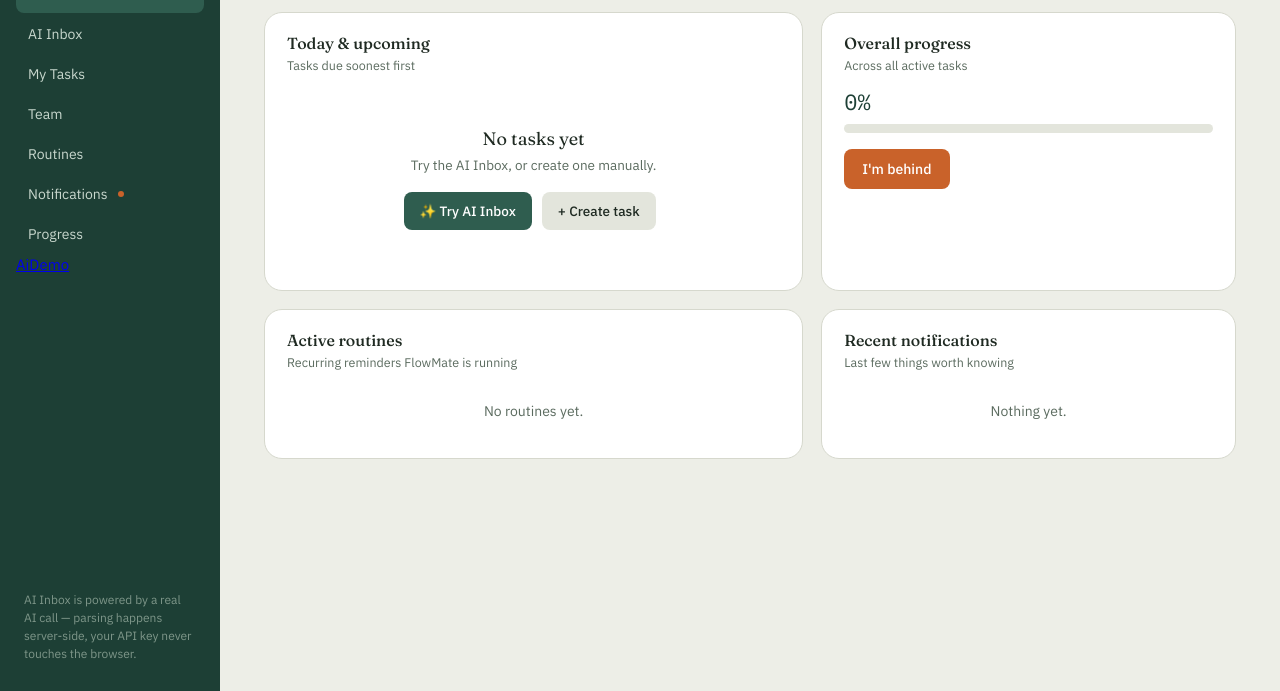
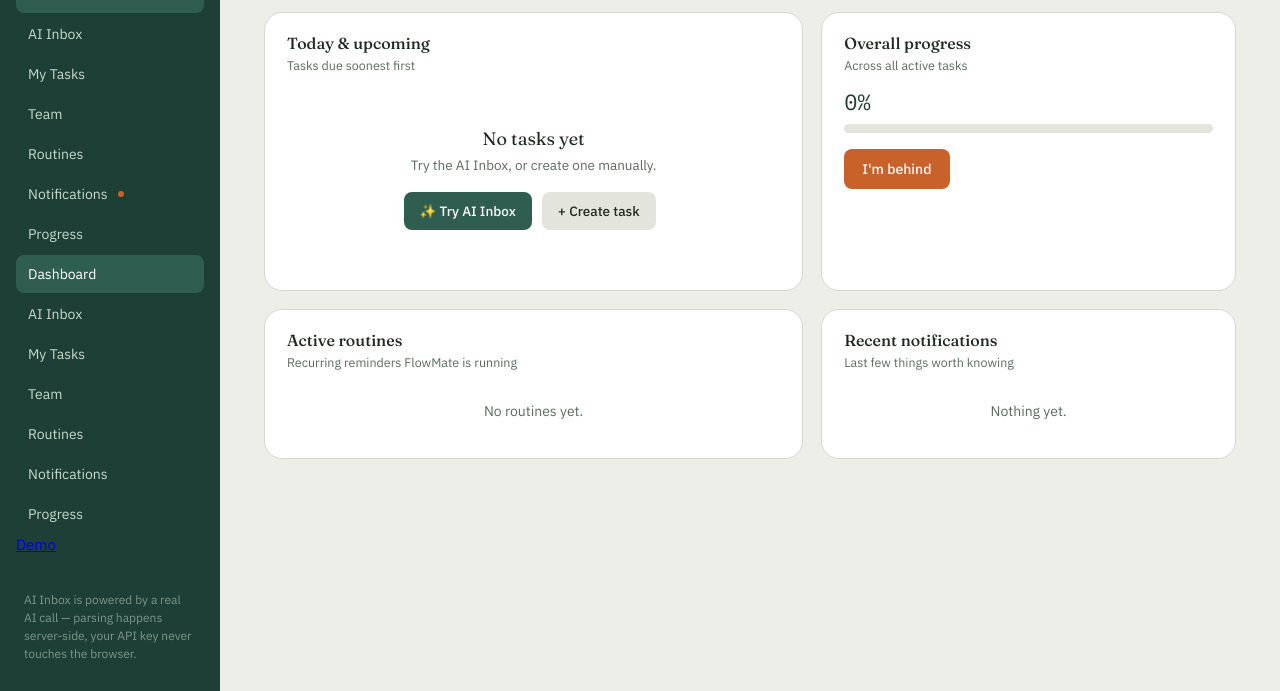
Before and after one commit to KunalShinde5085/TeamSlayer--SRIJAN, a website: page index.html in a window 1280 px wide. Shown: the part 109-800 px from the top of the page. Drawn offline with nearby package versions, Linux system fonts and the light colour scheme; no server answers.

Commit message:
Refactor navigation structure in index.html

```diff
--- a/index.html
+++ b/index.html
@@ -20,9 +20,21 @@
       <button data-view="routines">Routines</button>
       <button data-view="notifications" class="has-alert">Notifications <span class="dot"></span></button>
       <button data-view="progress">Progress</button>
-      <a href="AiDemo.html" class="nav-item">
-    AiDemo
-</a>
+      <div class="nav" id="nav">
+
+    <button data-view="dashboard" class="active">Dashboard</button>
+    <button data-view="inbox">AI Inbox</button>
+    <button data-view="tasks">My Tasks</button>
+    <button data-view="team">Team</button>
+    <button data-view="routines">Routines</button>
+    <button data-view="notifications" class="has-alert">
+        Notifications
+    </button>
+    <button data-view="progress">Progress</button>
+
+    <a href="AiDemo.html" class="nav-item">Demo</a>
+
+</div>
     </div>
     <div class="sidebar-foot">AI Inbox is powered by a real AI call — parsing happens server-side, your API key never touches the browser.</div>
   </div>
```
